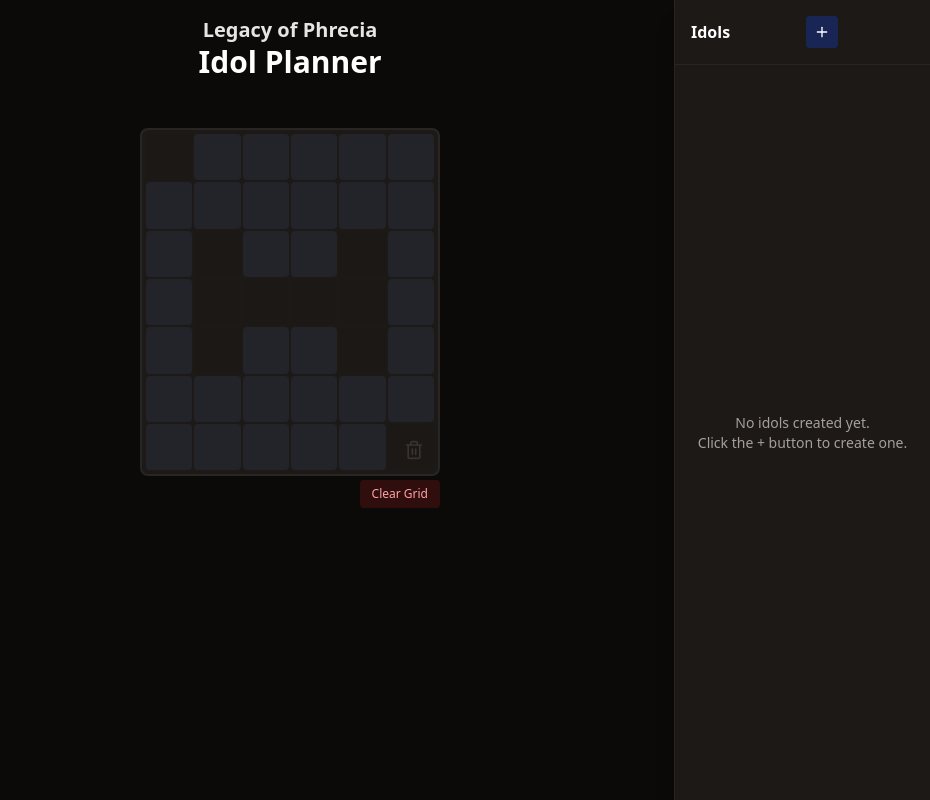
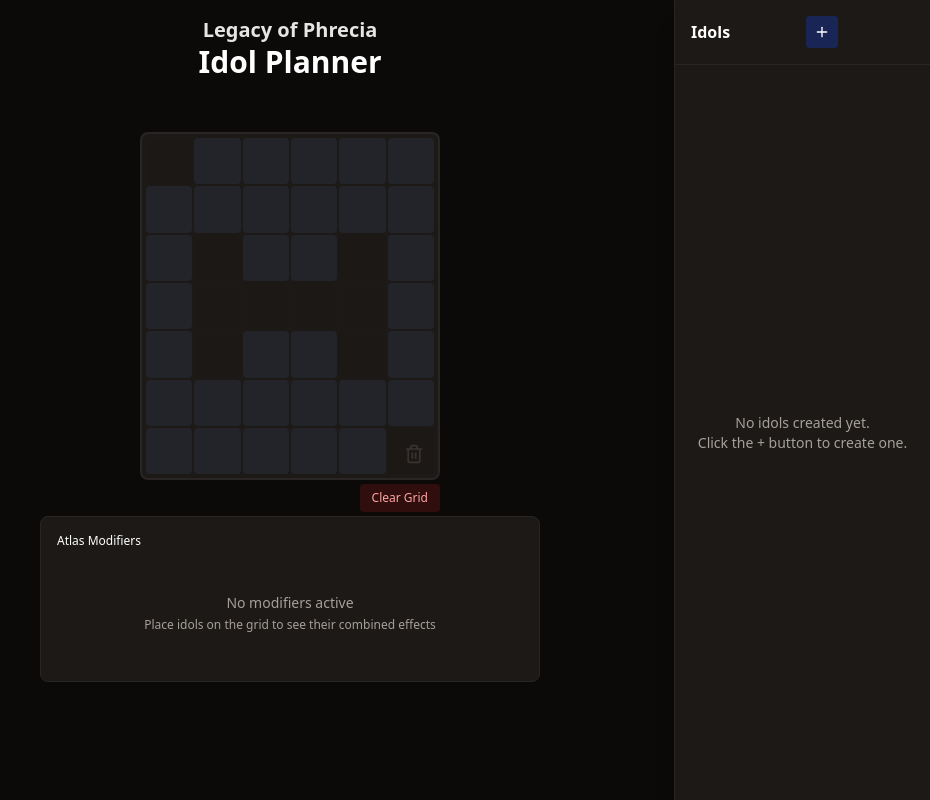
Before and after one commit to meatwallace/idol-planner, a React (Vite) app: page / in a window 1280 px wide. Shown: the whole page, without its empty margins (350-1280 px from the left). Built offline with nearby package versions, Linux system fonts and the light colour scheme.

Commit message:
feat: empty modifier state

```diff
--- a/src/App.tsx
+++ b/src/App.tsx
@@ -340,7 +340,7 @@ function App() {
                   />
                   <button
                     onClick={handleClearGrid}
-                    className='absolute -bottom-8 right-0 px-3 py-1.5 text-xs bg-red-900/30 hover:bg-red-800/40 rounded text-red-300'
+                    className='absolute -bottom-8 right-0 px-3 py-1.5 my-1 text-xs bg-red-900/30 hover:bg-red-800/40 rounded text-red-300'
                   >
                     Clear Grid
                   </button>
--- a/src/components/Grid.tsx
+++ b/src/components/Grid.tsx
@@ -323,7 +323,7 @@ export const IdolGrid: React.FC<GridProps> = ({
   };
 
   return (
-    <div className='relative border-2 border-stone-800 rounded-lg p-1 bg-stone-900'>
+    <div className='relative border-2 border-stone-800 rounded-lg p-1 my-1 bg-stone-900'>
       <div
         ref={gridRef}
         className='grid gap-0.5 relative'
--- a/src/components/ModifierList.tsx
+++ b/src/components/ModifierList.tsx
@@ -52,13 +52,11 @@ export const ModifierList: React.FC<ModifierListProps> = ({ idols, className = '
     return text;
   };
 
-  if (aggregatedModifiers.length === 0) {
-    return null;
-  }
-
   return (
     <div className={`bg-stone-900 border border-stone-800 rounded-lg p-4 ${className}`}>
       <h3 className='text-xs font-medium mb-3'>Atlas Modifiers</h3>
+      {aggregatedModifiers.length > 0 ? (
+        <>
           <p className='text-xs text-stone-400 mb-3'>
             If these modifiers are calculated wrong - sorry 😊
           </p>
@@ -77,6 +75,13 @@ export const ModifierList: React.FC<ModifierListProps> = ({ idols, className = '
               );
             })}
           </div>
+        </>
+      ) : (
+        <div className='text-stone-400 text-sm text-center py-8'>
+          <p>No modifiers active</p>
+          <p className='text-xs mt-1'>Place idols on the grid to see their combined effects</p>
+        </div>
+      )}
     </div>
   );
 };
```
Lines whose indentation alone changed are shown as unchanged.
